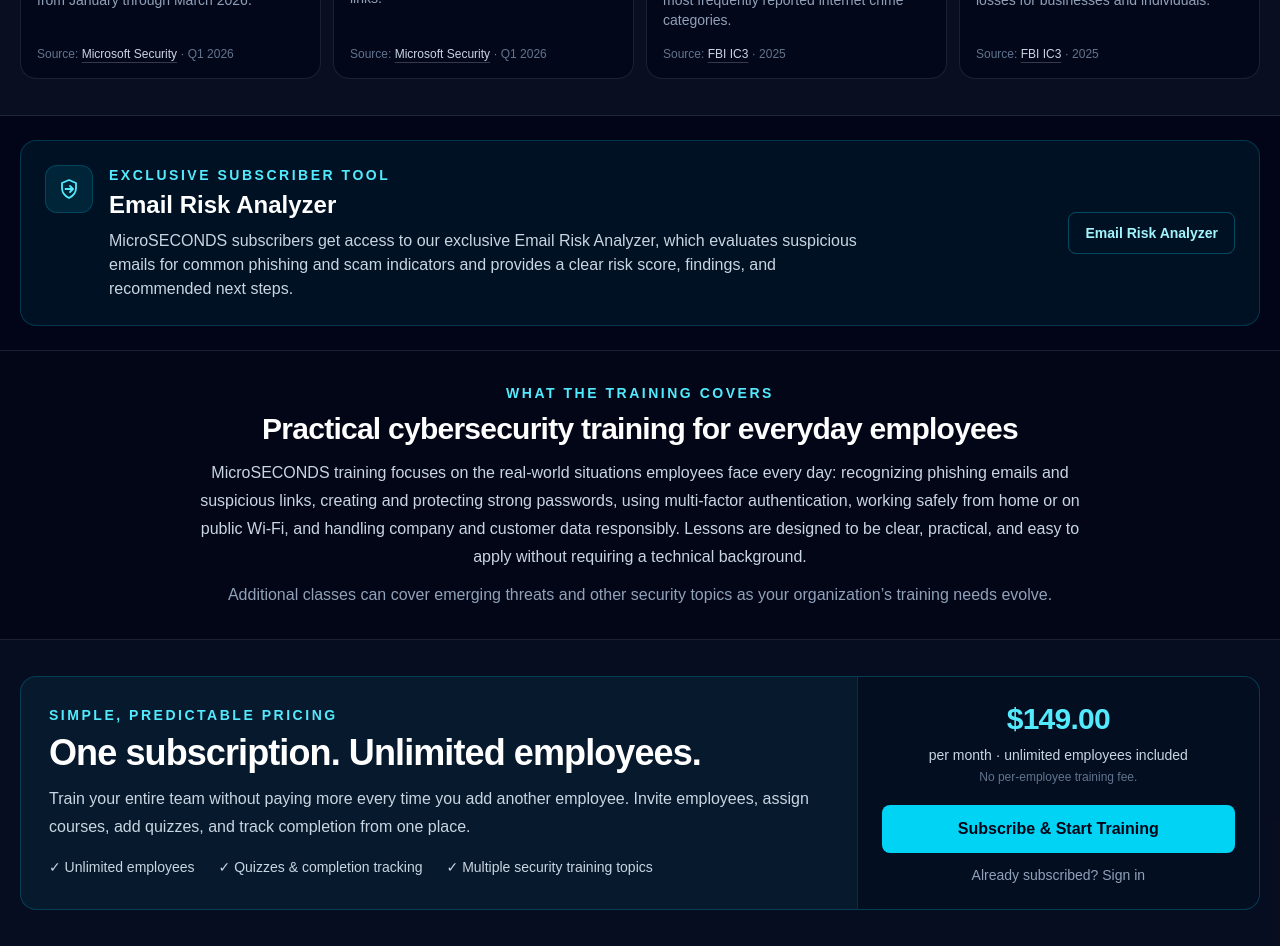
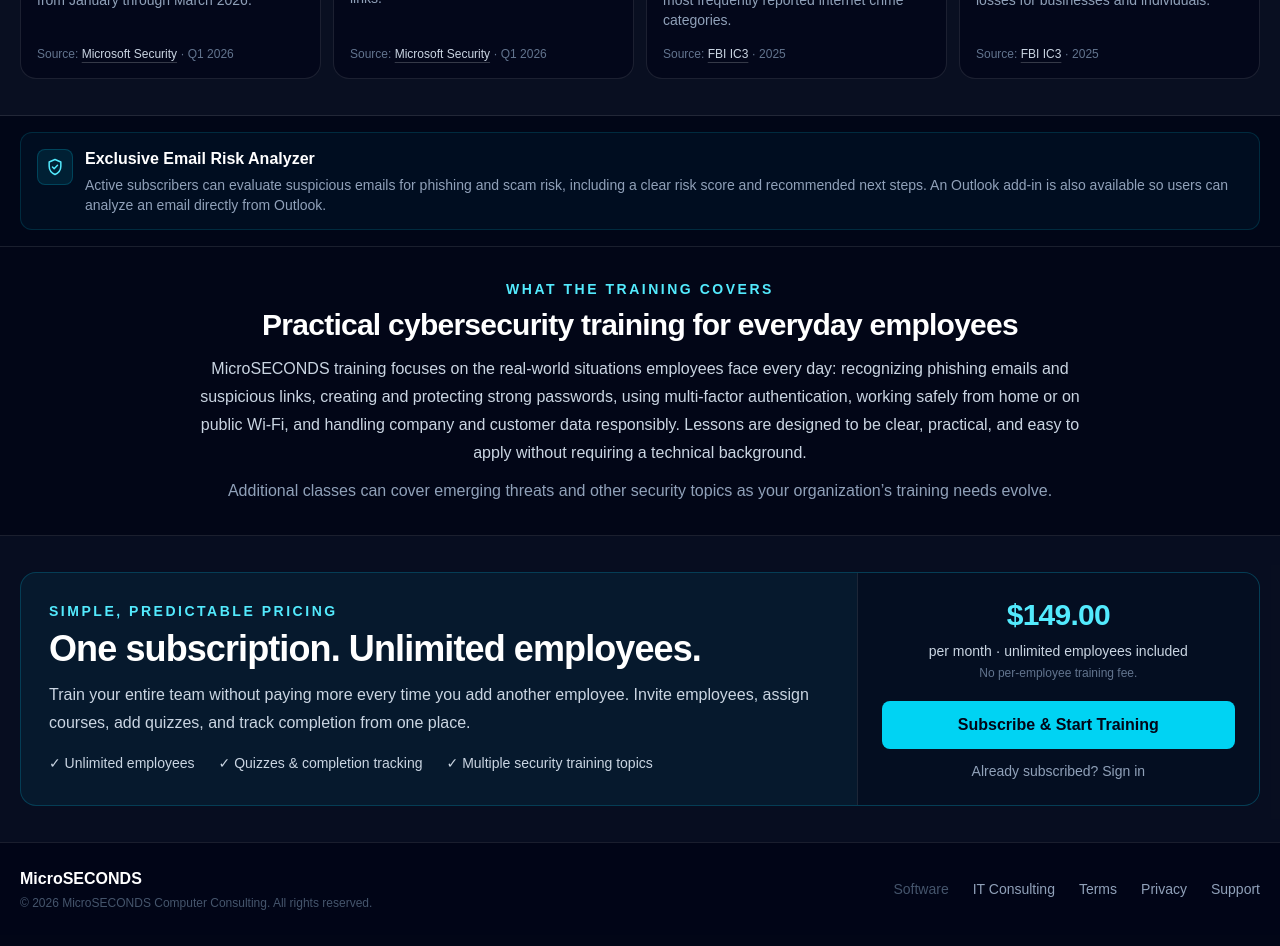
Before and after one commit to microsecs/cyber-training-platform, a Next.js app: page / in a window 1280 px wide. Shown: the part 960-1906 px from the top of the page. Built offline with nearby package versions, Linux system fonts and the light colour scheme; no server answers; the database is empty.

Commit message:
analizer home page

```diff
--- a/src/app/layout.tsx
+++ b/src/app/layout.tsx
@@ -1,6 +1,7 @@
 import type { Metadata } from "next";
 import "./globals.css";
 import SiteNav from "@/components/SiteNav";
+import SiteFooter from "@/components/SiteFooter";
 import RoleAccessGate from "@/components/RoleAccessGate";
 
 export const metadata: Metadata = {
@@ -24,9 +25,12 @@ export default function RootLayout({
 }>) {
   return (
     <html lang="en">
-      <body>
+      <body className="flex min-h-screen flex-col">
         <SiteNav />
-        <RoleAccessGate>{children}</RoleAccessGate>
+        <div className="flex-1">
+          <RoleAccessGate>{children}</RoleAccessGate>
+        </div>
+        <SiteFooter />
       </body>
     </html>
   );
--- a/src/app/page.tsx
+++ b/src/app/page.tsx
@@ -134,14 +134,13 @@ export default async function Home() {
         </div>
       </section>
 
-      <section className="border-b border-white/10 bg-slate-950/45">
-        <div className="mx-auto max-w-7xl px-4 py-6 md:px-5">
-          <div className="flex flex-col gap-4 rounded-2xl border border-cyan-400/20 bg-cyan-400/[0.06] p-5 md:flex-row md:items-center md:justify-between md:p-6">
-            <div className="flex items-start gap-4">
-              <div className="flex h-12 w-12 shrink-0 items-center justify-center rounded-xl border border-cyan-400/20 bg-cyan-400/10 text-cyan-300">
+      <section className="border-b border-white/10 bg-slate-950/35">
+        <div className="mx-auto max-w-7xl px-4 py-4 md:px-5">
+          <div className="flex items-start gap-3 rounded-xl border border-cyan-400/15 bg-cyan-400/[0.04] px-4 py-3.5">
+            <div className="mt-0.5 flex h-9 w-9 shrink-0 items-center justify-center rounded-lg border border-cyan-400/20 bg-cyan-400/10 text-cyan-300">
               <svg
                 viewBox="0 0 24 24"
-                  className="h-6 w-6"
+                className="h-5 w-5"
                 fill="none"
                 stroke="currentColor"
                 strokeWidth="1.8"
@@ -150,32 +149,19 @@ export default async function Home() {
                 aria-hidden="true"
               >
                 <path d="M12 3 5 6v5c0 4.6 2.8 8 7 10 4.2-2 7-5.4 7-10V6l-7-3Z" />
-                  <path d="M8.5 12h7" />
-                  <path d="m13 9 3 3-3 3" />
+                <path d="m9 12 2 2 4-4" />
               </svg>
             </div>
-
             <div>
-                <div className="text-sm font-semibold uppercase tracking-[0.18em] text-cyan-300">
-                  Exclusive subscriber tool
+              <div className="font-semibold text-white">
+                Exclusive Email Risk Analyzer
               </div>
-                <h2 className="mt-1 text-xl font-bold md:text-2xl">
-                  Email Risk Analyzer
-                </h2>
-                <p className="mt-2 max-w-3xl text-sm leading-6 text-slate-300 md:text-base">
-                  MicroSECONDS subscribers get access to our exclusive Email Risk Analyzer,
-                  which evaluates suspicious emails for common phishing and scam indicators
-                  and provides a clear risk score, findings, and recommended next steps.
+              <p className="mt-1 text-sm leading-5 text-slate-400">
+                Active subscribers can evaluate suspicious emails for phishing and scam risk,
+                including a clear risk score and recommended next steps. An Outlook add-in is
+                also available so users can analyze an email directly from Outlook.
               </p>
             </div>
-            </div>
-
-            <Link
-              href="/phishing-check"
-              className="shrink-0 rounded-lg border border-cyan-400/30 px-4 py-2.5 text-sm font-semibold text-cyan-200 hover:bg-cyan-400/10"
-            >
-              Email Risk Analyzer
-            </Link>
           </div>
         </div>
       </section>
--- a/src/components/SiteFooter.tsx
+++ b/src/components/SiteFooter.tsx
@@ -1,8 +1,18 @@
 "use client";
 
 import Link from "next/link";
+import { useEffect, useState } from "react";
 
 export default function SiteFooter() {
+  const [easyDesktopUrl, setEasyDesktopUrl] = useState("");
+
+  useEffect(() => {
+    fetch("/api/support-settings")
+      .then((r) => (r.ok ? r.json() : null))
+      .then((result) => setEasyDesktopUrl(result?.settings?.easydesktop_url || ""))
+      .catch(() => {});
+  }, []);
+
   return (
     <footer className="mt-auto border-t border-white/10 bg-slate-950/95">
       <div className="mx-auto flex max-w-7xl flex-col gap-4 px-5 py-6 md:flex-row md:items-center md:justify-between">
@@ -17,7 +27,18 @@ export default function SiteFooter() {
           className="flex flex-wrap gap-x-6 gap-y-2 text-sm text-slate-400"
           aria-label="Footer navigation"
         >
-          <Link href="/easydesktop" className="hover:text-cyan-300">Software</Link>
+          {easyDesktopUrl ? (
+            <a
+              href={easyDesktopUrl}
+              target="_blank"
+              rel="noopener noreferrer"
+              className="hover:text-cyan-300"
+            >
+              Software
+            </a>
+          ) : (
+            <span className="text-slate-600">Software</span>
+          )}
           <Link href="/consulting" className="hover:text-cyan-300">IT Consulting</Link>
           <Link href="/terms" className="hover:text-cyan-300">Terms</Link>
           <Link href="/privacy" className="hover:text-cyan-300">Privacy</Link>
```
Lines whose indentation alone changed are shown as unchanged.
